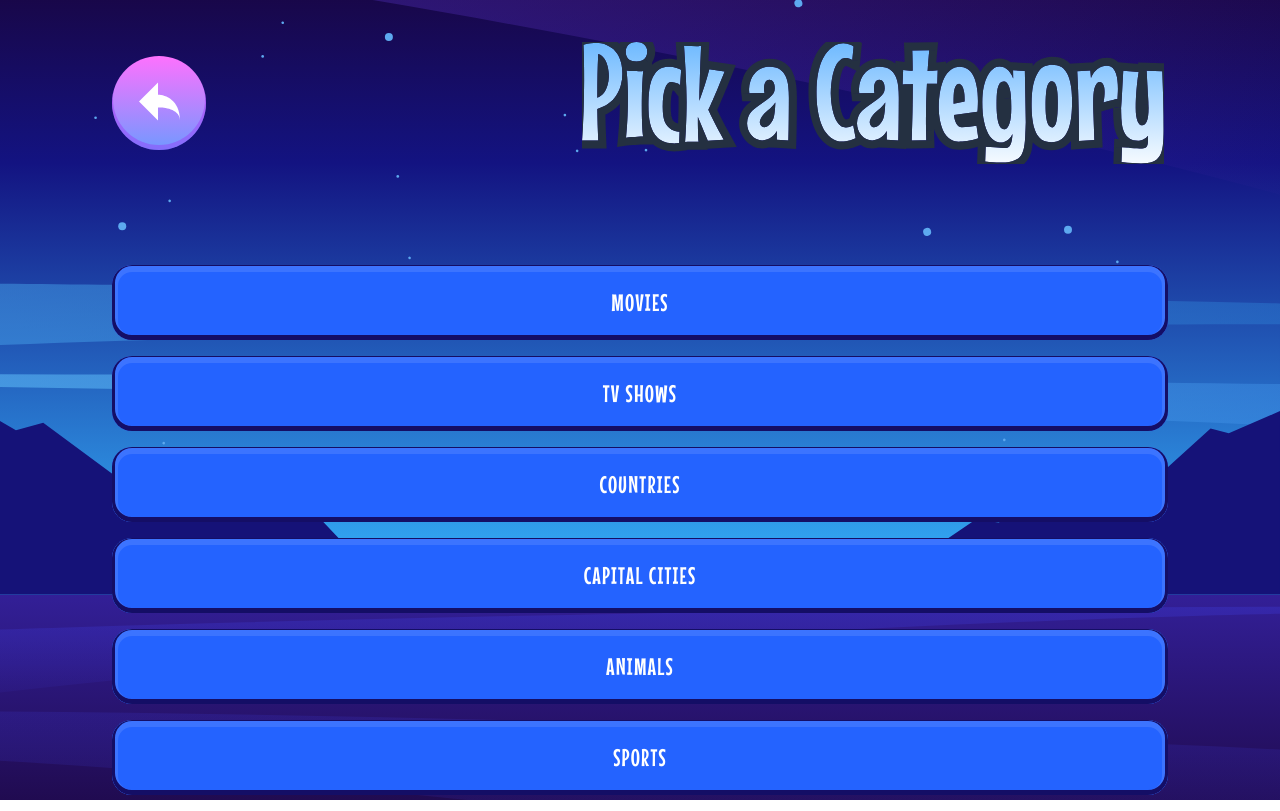
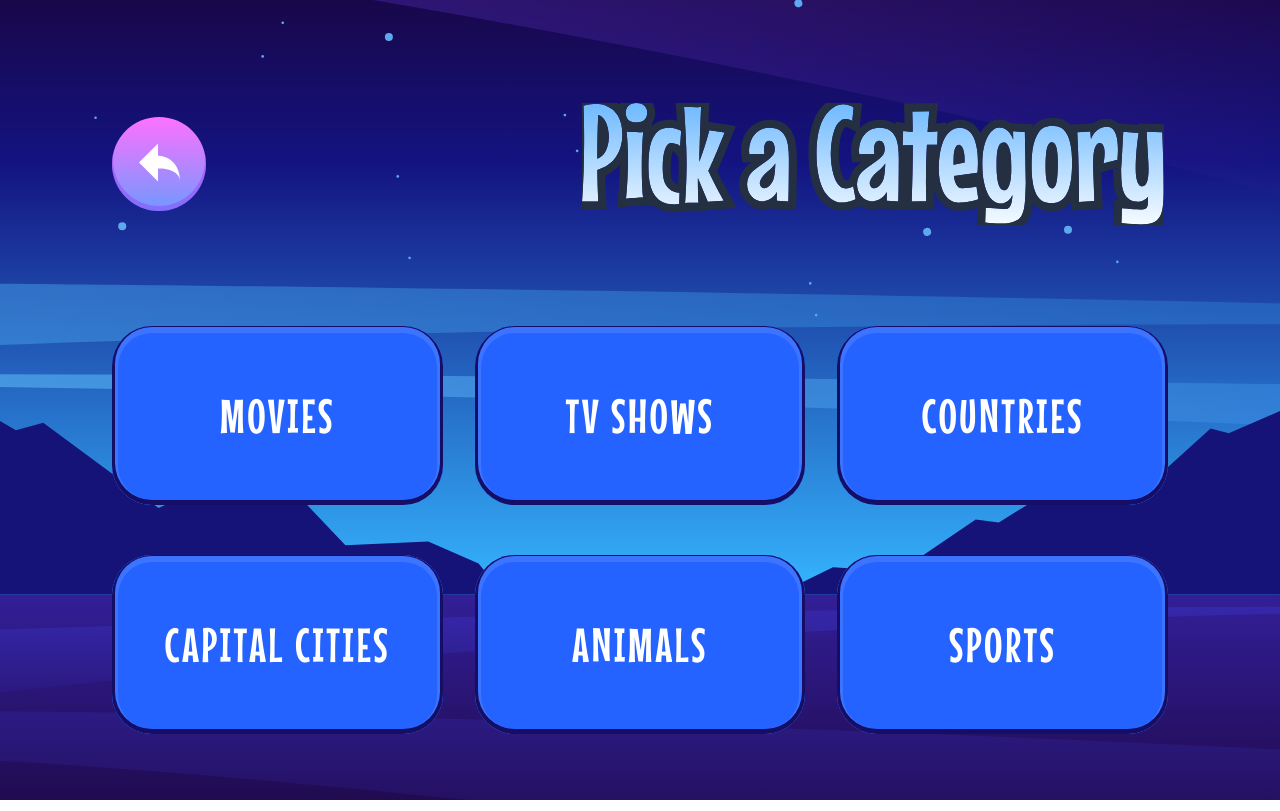
Before and after one commit to anitayawson/Hangman-Game, a React (Create React App) app: page /categories in a window 1280 px wide. Built offline with nearby package versions, Linux system fonts and the light colour scheme.

Commit message:
adjust categories button display

```diff
--- a/src/pages/Categories/Categories.scss
+++ b/src/pages/Categories/Categories.scss
@@ -26,6 +26,17 @@
     display: flex;
     flex-direction: column;
     gap: 1rem;
+
+    @include tablet {
+      display: grid;
+      grid-template-columns: repeat(2, 1fr);
+      gap: 2rem;
+    }
+
+    @include desktop {
+      grid-template-columns: repeat(3, 1fr);
+      gap: 3.125rem 2rem;
+    }
   }
 
   &__list-item {
@@ -35,5 +46,11 @@
     letter-spacing: 0.075rem;
     text-align: center;
     padding: 1.5rem 0;
+
+    @include tablet {
+      padding: 3.875rem 0;
+      @include heading-m;
+      border-radius: 2.5rem;
+    }
   }
 }
```
